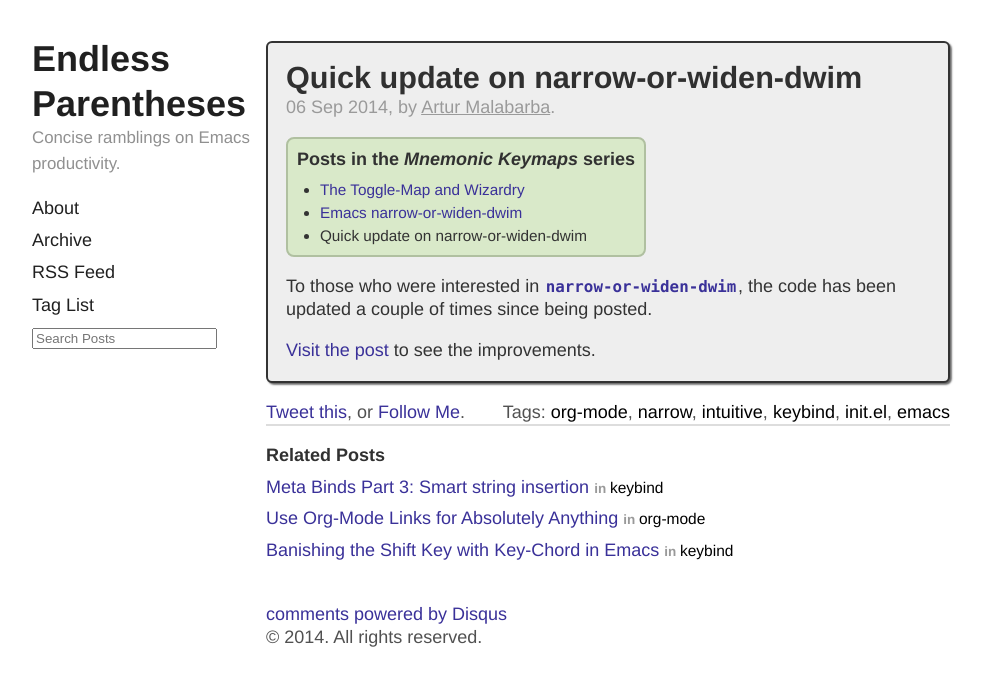
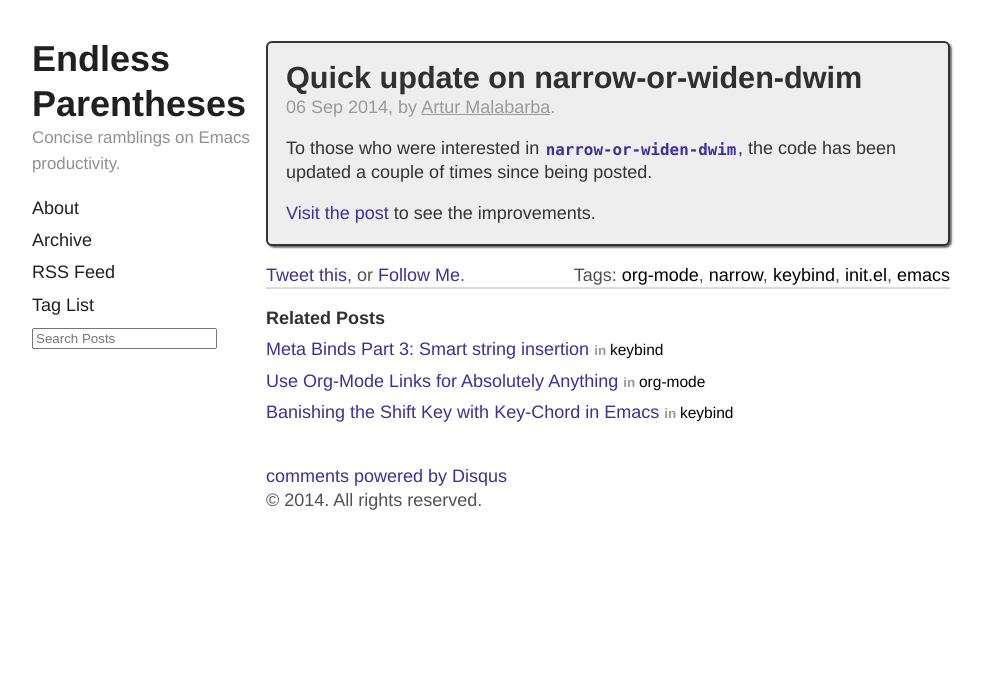
Before and after one commit to Malabarba/EndlessParentheses, a Jekyll site: the page built from _posts/2014-09-05-quick-update-on-narrow-or-widen-dwim.html, in a window 1280 px wide. Shown: the top 686 px of the page, without its empty margins (158-1142 px from the left). Built offline with Jekyll 4.4.1, drawn with Linux system fonts in a browser that asks for light colours; Markdown is read by kramdown in place of the engine named in the settings; comment, search, counter and statistics services are not loaded.

Commit message:
UPDATE: Quick update on narrow-or-widen-dwim

```diff
--- a/_posts/2014-09-05-quick-update-on-narrow-or-widen-dwim.html
+++ b/_posts/2014-09-05-quick-update-on-narrow-or-widen-dwim.html
@@ -2,8 +2,7 @@
 title: "Quick update on narrow-or-widen-dwim"
 date: 2014-09-06
 layout: post
-tags: org-mode narrow intuitive keybind init.el
-series: "Mnemonic Keymaps"
+tags: org-mode narrow keybind init.el
 ---
 <p>
 To those who were interested in <a href="/emacs-narrow-or-widen-dwim.html"><code>narrow-or-widen-dwim</code></a>, the code has
```
